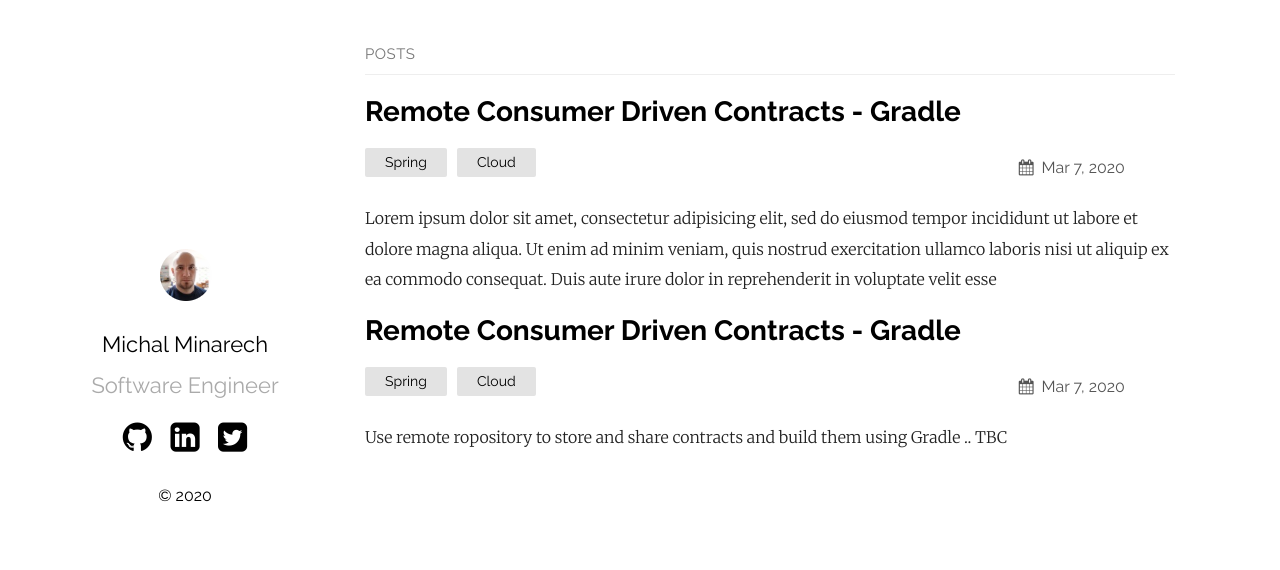
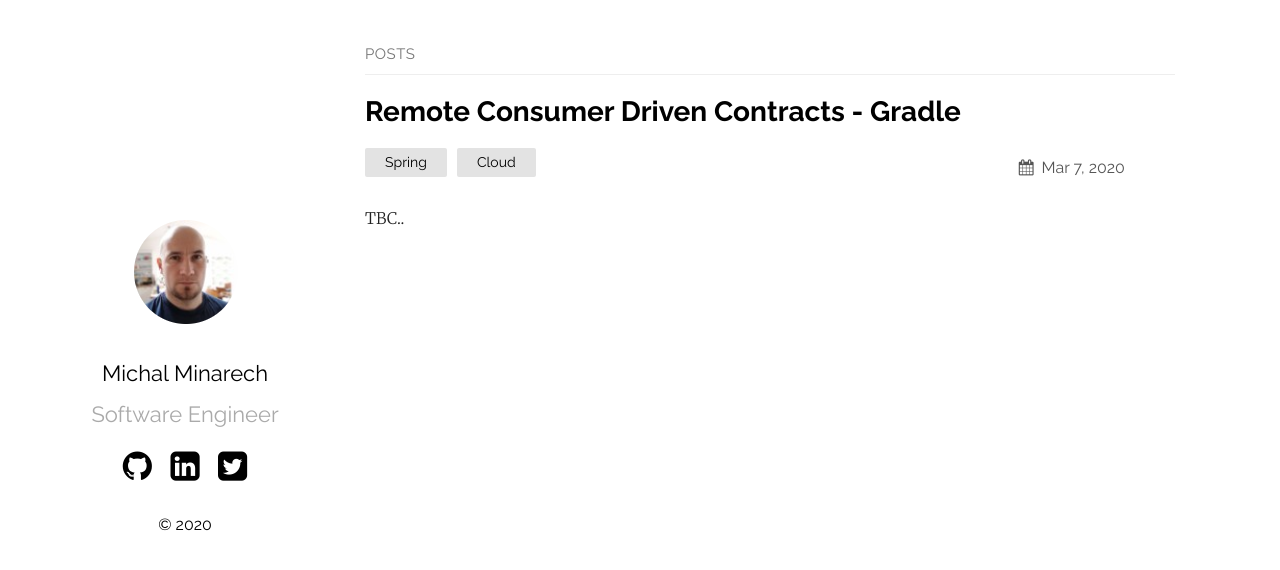
Before and after one commit to minar24/github-personal-blog, a Jekyll site: the page built from index.md, in a window 1280 px wide. Shown: the top 570 px of the page. Built offline with Jekyll 4.4.1, drawn with Linux system fonts in a browser that asks for light colours.

Commit message:
Updated profile picture, organized post cleaned up

````diff
--- a/404.html
+++ b/404.html
@@ -30,5 +30,6 @@ title: Page Not Found
 <body>
 	<h2>404</h2>
 	<p>Page not found.</p>
+	<a class="post-link" href="{{ home.url | relative_url }}">Go to home page..</a>
 </body>
 </html>
--- a/_posts/2019-03-23-welcome-to-jekyll.markdown
+++ /dev/null
@@ -1,28 +0,0 @@
----
-layout: post
-title:  "Remote Consumer Driven Contracts - Gradle"
-date:   2020-03-07 20:03:36 +0530
-categories: Spring Cloud
----
-Use remote ropository to store and share contracts and build them using Gradle .. TBC
-
-```javascript
-const Razorpay = require('razorpay');
-
-let rzp = Razorpay({
-	key_id: 'KEY_ID',
-	secret: 'name'
-});
-
-// capture request
-rzp.capture(payment_id, cost)
-	.then(function (data) {
-		return 2;
-	})
-```
-
-Check out the [Jekyll docs][jekyll-docs] for more info on how to get the most out of Jekyll. File all bugs/feature requests at [Jekyll’s GitHub repo][jekyll-gh]. If you have questions, you can ask them on [Jekyll Talk][jekyll-talk].
-
-[jekyll-docs]: https://jekyllrb.com/docs/home
-[jekyll-gh]:   https://github.com/jekyll/jekyll
-[jekyll-talk]: https://talk.jekyllrb.com/
--- a/_posts/2020-03-07-Remote-Consumer-Driven-Contracts-Gradle.markdown
+++ b/_posts/2020-03-07-Remote-Consumer-Driven-Contracts-Gradle.markdown
@@ -2,9 +2,9 @@
 layout: post
 title:  "Remote Consumer Driven Contracts - Gradle"
 date:   2020-03-07 20:03:36 +0530
-categories: Spring Cloud
+categories: "Spring Cloud"
 ---
-Lorem ipsum dolor sit amet, consectetur adipisicing elit, sed do eiusmod tempor incididunt ut labore et dolore magna aliqua. Ut enim ad minim veniam, quis nostrud exercitation ullamco laboris nisi ut aliquip ex ea commodo consequat. Duis aute irure dolor in reprehenderit in voluptate velit esse
+TBC..
 
 ```javascript
 const Razorpay = require('razorpay');
````
Also changed, not shown: assets/profile-picture.png, screenshot.png (deleted).
